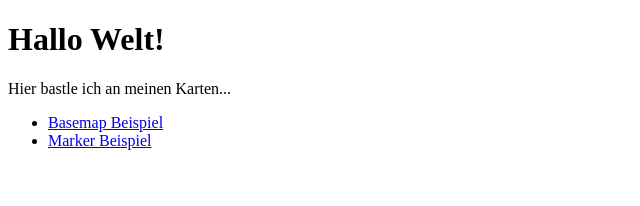
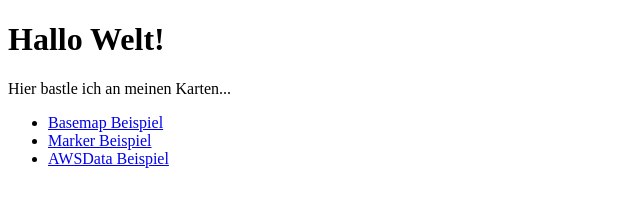
Before and after one commit to michi-seewald/michi-seewald.github.io, a plain HTML site: page index.html in a window 1280 px wide. Shown: the whole page, without its empty margins (0-640 px from the left). Drawn offline with Linux system fonts and the light colour scheme.

Commit message:
link zu wl6 awsdata bei valerie

```diff
--- a/index.html
+++ b/index.html
@@ -12,6 +12,7 @@
     <ul>
         <li><a href=basemap.html>Basemap Beispiel</a></li>
         <li><a href=marker.html>Marker Beispiel</a></li>
+        <li><a href=https://valerieoswald.github.io/awstirol.html>AWSData Beispiel</a></li>
     </ul>
 </body>
 </html>
```
